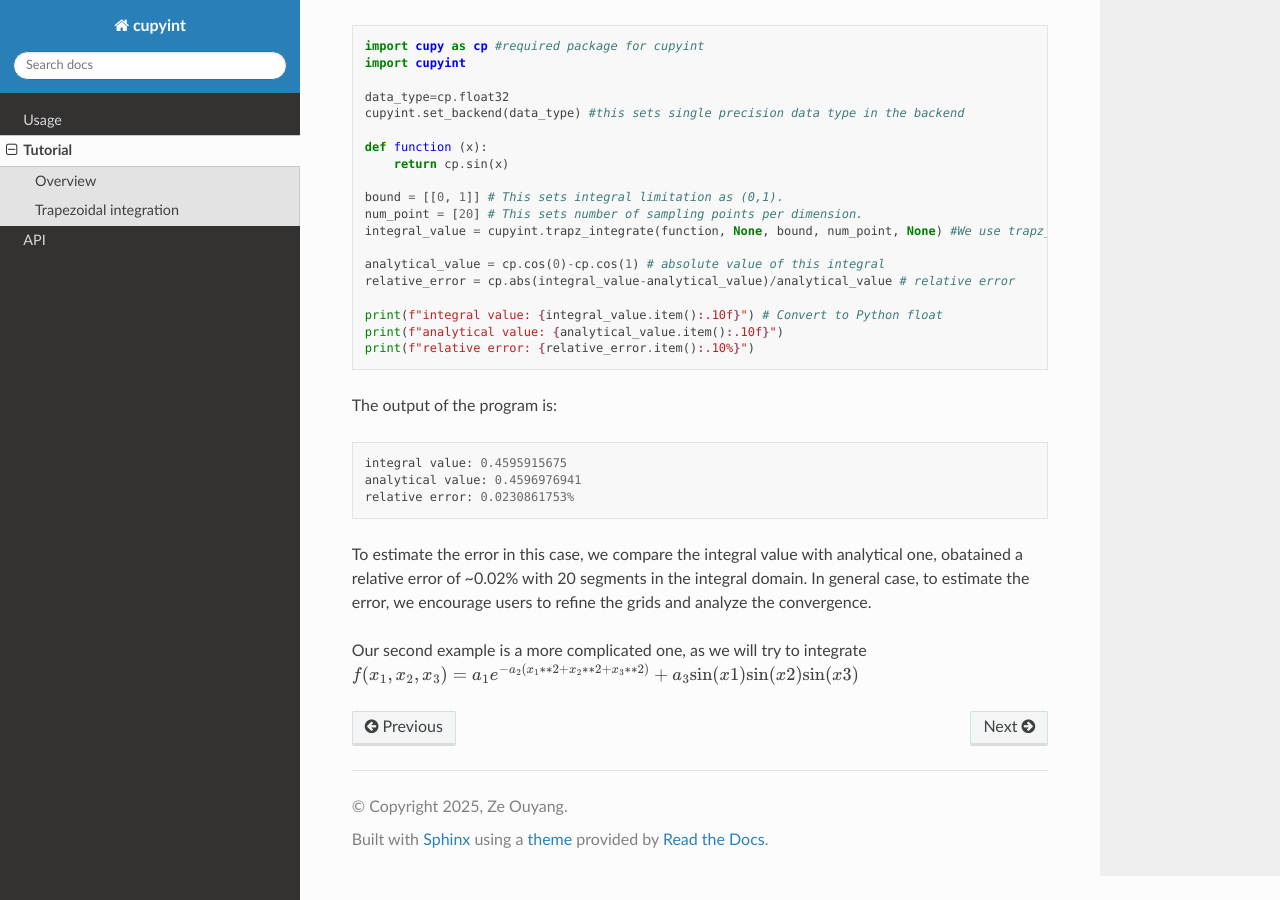
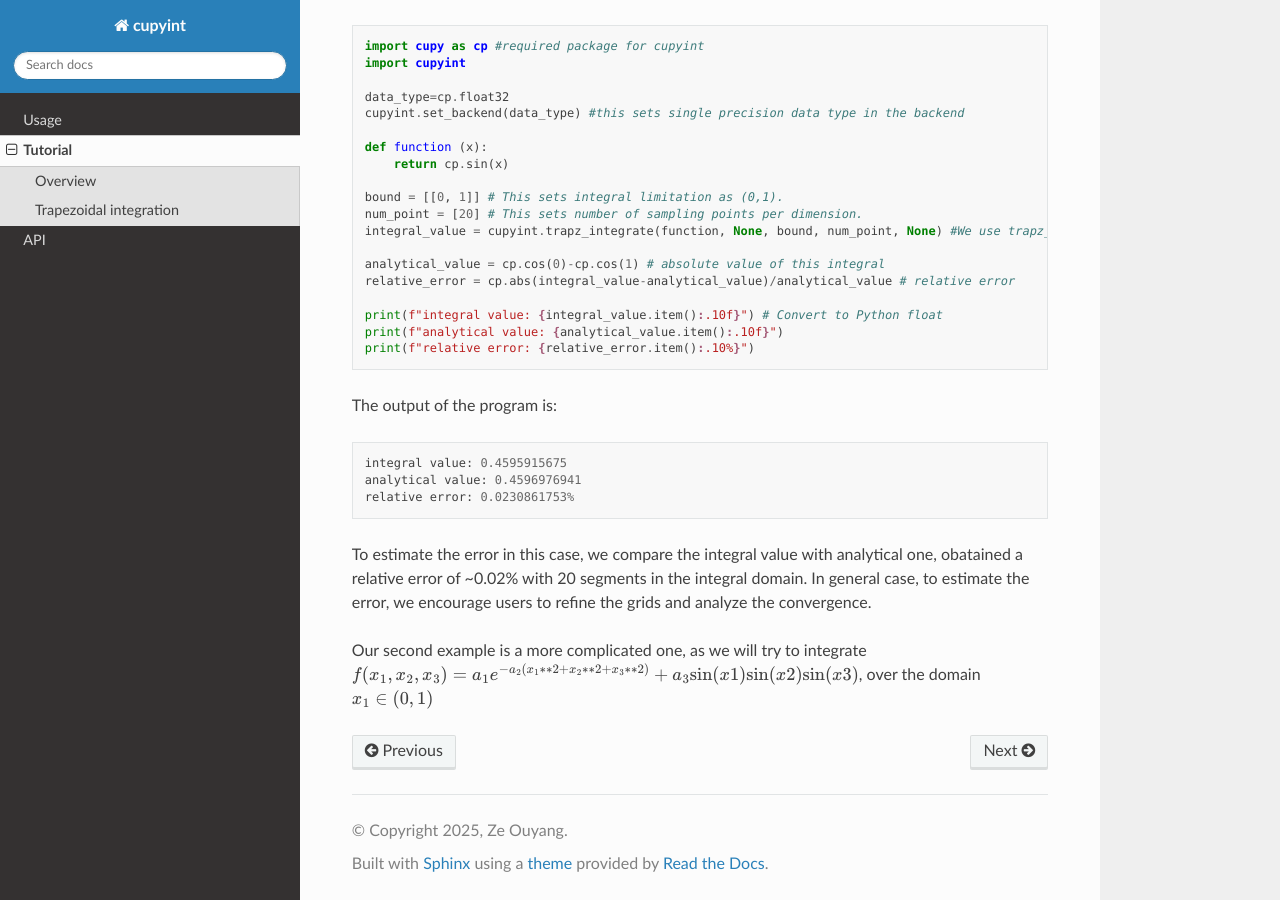
Before and after one commit to ze-ouyang/cupyint_doc, a Sphinx documentation site: the page built from docs/source/tutorial.rst, in a window 1280 px wide and 900 px high, scrolled down 1571 px. Built offline with Sphinx 7.4.7 and the Read the Docs theme 3.1.0, drawn with Linux system fonts in a browser that asks for light colours.

Commit message:
Update tutorial.rst

```diff
--- a/docs/source/tutorial.rst
+++ b/docs/source/tutorial.rst
@@ -79,4 +79,4 @@
 To estimate the error in this case, we compare the integral value with analytical one, obatained a relative error of ~0.02% with 20 segments in the integral domain. In general case, to estimate the error, we encourage users to refine the grids and analyze the convergence.
 
 
-Our second example is a more complicated one, as we will try to integrate :math:`f(x_1,x_2,x_3)=a_1e^{-a_2(x_1**2+x_2**2+x_3**2)}+a_3\mathrm{sin}(x1)\mathrm{sin}(x2)\mathrm{sin}(x3)`
+Our second example is a more complicated one, as we will try to integrate :math:`f(x_1,x_2,x_3)=a_1e^{-a_2(x_1**2+x_2**2+x_3**2)}+a_3\mathrm{sin}(x1)\mathrm{sin}(x2)\mathrm{sin}(x3)`, over the domain :math:`x_1\in (0,1)`
```
